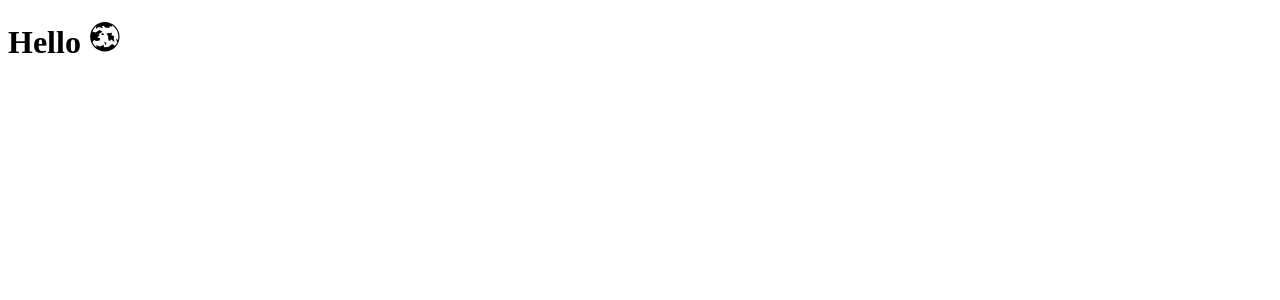
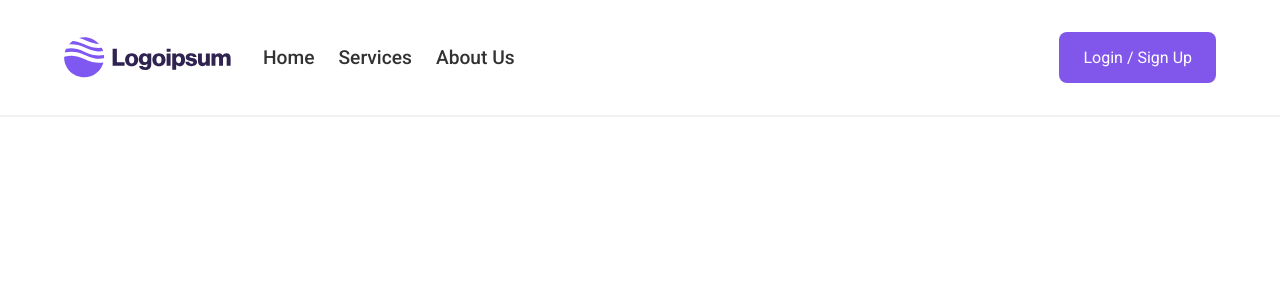
Before and after one commit to JustinasVe/home-service, a React (Vite) app: page / in a window 1280 px wide. Shown: the top 300 px of the page. Built offline with nearby package versions, Linux system fonts and the light colour scheme.

Commit message:
feat: create TopBar component

```diff
--- a/src/App.jsx
+++ b/src/App.jsx
@@ -1,11 +1,9 @@
-import { GiWorld } from "react-icons/gi";
+import { TopBar } from "./components/TopBar/TopBar";
 
 function App() {
   return (
     <>
-      <h1>
-        Hello <GiWorld />
-      </h1>
+      <TopBar />
     </>
   );
 }
--- /dev/null
+++ b/src/components/TopBar/TopBar.jsx
@@ -0,0 +1,24 @@
+import logoipsum from "../../assets/logoipsum.svg";
+import styles from "./TopBar.module.scss";
+
+export const TopBar = () => {
+  return (
+    <nav className={styles.topbar}>
+      <div className={styles.leftSide}>
+        <img src={logoipsum} alt="Logo" className={styles.logo} />
+        <ul className={styles.navLinks}>
+          <li>
+            <a href="/">Home</a>
+          </li>
+          <li>
+            <a href="/services">Services</a>
+          </li>
+          <li>
+            <a href="/about-us">About Us</a>
+          </li>
+        </ul>
+      </div>
+      <button className={styles.loginBtn}>Login / Sign Up</button>
+    </nav>
+  );
+};
--- /dev/null
+++ b/src/components/TopBar/TopBar.module.scss
@@ -0,0 +1,44 @@
+.topbar {
+  display: flex;
+  align-items: center;
+  justify-content: space-between;
+  padding: 2rem 4rem;
+  border-bottom: 2px solid #f1f1f1;
+
+  .leftSide {
+    display: flex;
+    align-items: center;
+
+    .logo {
+      margin-right: 2rem;
+    }
+
+    .navLinks {
+      list-style: none;
+      display: flex;
+
+      li {
+        a {
+          color: #323232;
+          font-size: 1.2rem;
+          font-weight: 500;
+          margin-right: 1.5rem;
+          text-decoration: none;
+        }
+      }
+    }
+  }
+  .loginBtn {
+    background-color: #8056eb;
+    border: none;
+    border-radius: 8px;
+    color: #fff;
+    cursor: pointer;
+    font-size: 1rem;
+    padding: 1rem 1.5rem;
+
+    &:hover {
+        background-color: #5b24e7;
+    }
+  }
+}
--- /dev/null
+++ b/src/index.css
@@ -0,0 +1,13 @@
+@import url("https://fonts.googleapis.com/css2?family=Roboto:ital,wght@0,100;0,300;0,400;0,500;0,700;0,900;1,100;1,300;1,400;1,500;1,700;1,900&display=swap");
+
+* {
+  box-sizing: border-box;
+  font-family: "Roboto", sans-serif;
+  padding: 0;
+  margin: 0;
+}
+
+html,
+body {
+  height: 100%;
+}
--- a/src/main.jsx
+++ b/src/main.jsx
@@ -1,6 +1,7 @@
 import { StrictMode } from 'react'
 import { createRoot } from 'react-dom/client'
 import App from './App.jsx'
+import "./index.css"
 
 createRoot(document.getElementById('root')).render(
   <StrictMode>
```
Also changed, not shown: src/assets/logoipsum.svg (added).
